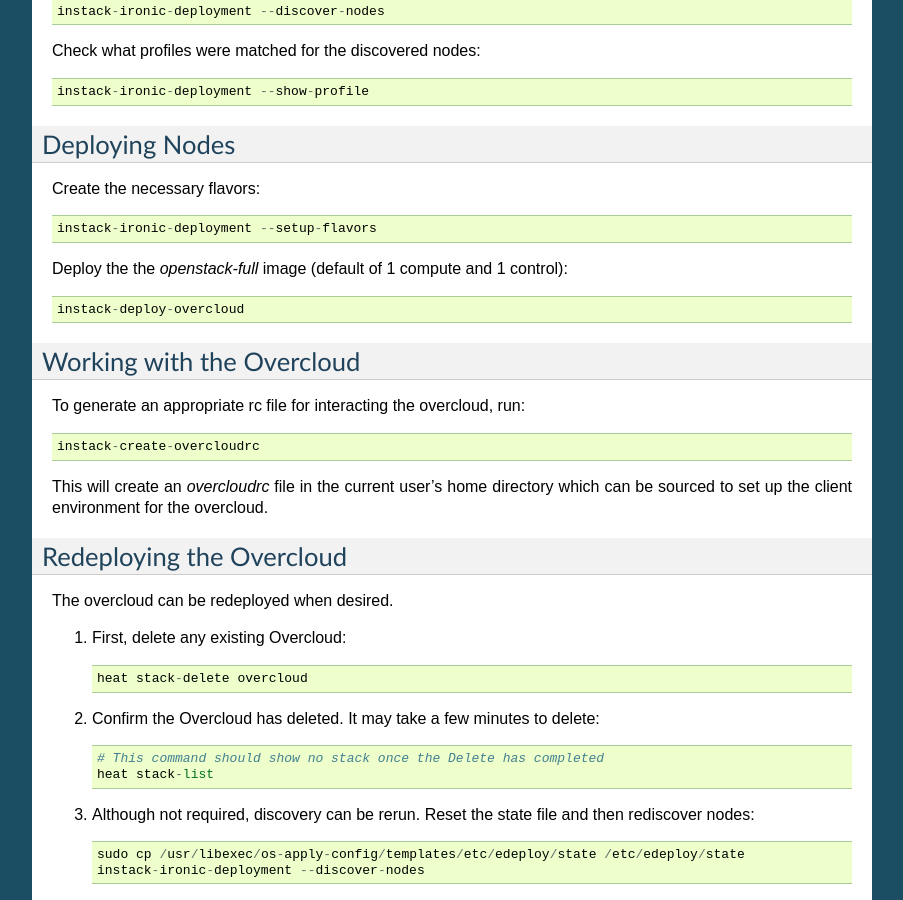
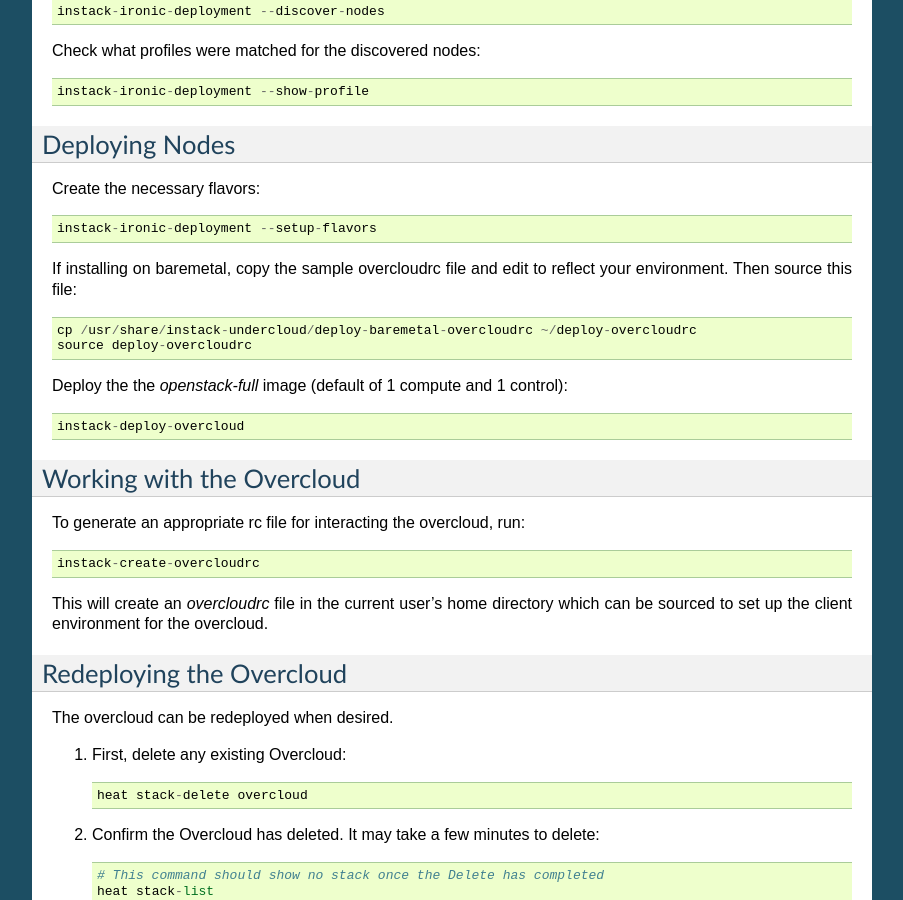
Before and after one commit to openstack-archive/instack-undercloud, a Sphinx documentation site: the page built from doc/source/deploy-overcloud.rst, in a window 1280 px wide and 900 px high, scrolled down 406 px. Shown: the whole window, without its empty margins (198-1101 px from the left). Built offline with Sphinx 7.4.7, drawn with Linux system fonts in a browser that asks for light colours.

Commit message:
Change defaults for the overcloud external network
Changed the defaults for the overcloud external network subnet to
match the network created with instack-virt-setup. Delete the
deploy-virt-overcloudrc as the settings there are now the default.

Change-Id: I0703d0a89702b05df5b517d99295ee04608a367e

```diff
--- a/doc/source/deploy-overcloud.rst
+++ b/doc/source/deploy-overcloud.rst
@@ -30,6 +30,11 @@ Deploying Nodes
 Create the necessary flavors::
 
     instack-ironic-deployment --setup-flavors
+
+If installing on baremetal, copy the sample overcloudrc file and edit to reflect your environment. Then source this file::
+
+    cp /usr/share/instack-undercloud/deploy-baremetal-overcloudrc ~/deploy-overcloudrc
+    source deploy-overcloudrc
 
 Deploy the the *openstack-full* image (default of 1 compute and 1 control)::
 
--- a/setup.cfg
+++ b/setup.cfg
@@ -39,5 +39,4 @@ data_files =
     share/instack-undercloud/json-files = json-files/*
     share/instack-undercloud/jenkins-jobs = jenkins-jobs/*
     share/instack-undercloud/ = instack.answers.sample
-    share/instack-undercloud/ = deploy-virt-overcloudrc
     share/instack-undercloud/ = deploy-baremetal-overcloudrc
```
Also changed, not shown: 6 other files.
